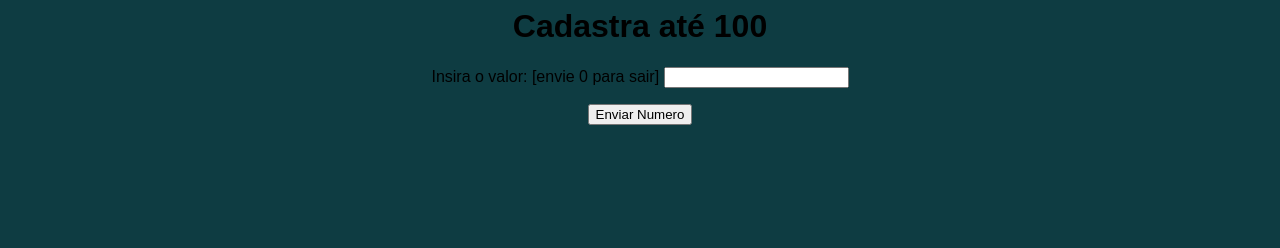
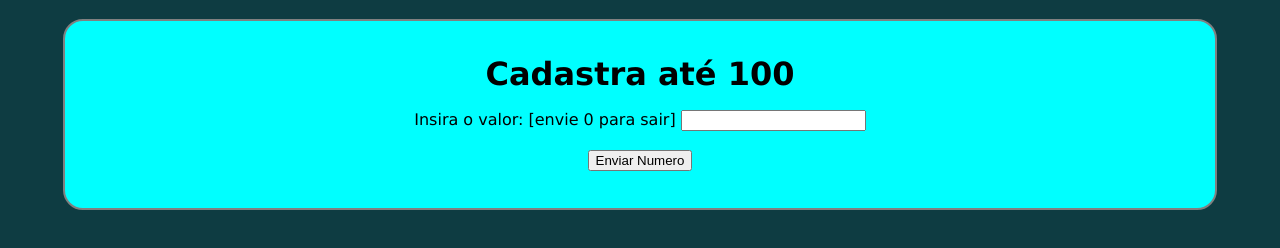
Before and after one commit to leooliveirabass/leooliveirabass, a plain HTML site: page TP3/ex05.html in a window 1280 px wide. Drawn offline with Linux system fonts and the light colour scheme.

Commit message:
Update ex05.html

```diff
--- a/TP3/ex05.html
+++ b/TP3/ex05.html
@@ -17,7 +17,7 @@
 </head>
 
 <body>
-    <div>
+    <div class="tp">
         <h1>Cadastra até 100</h1>
         <p>
             Insira o valor: [envie 0 para sair]
```
